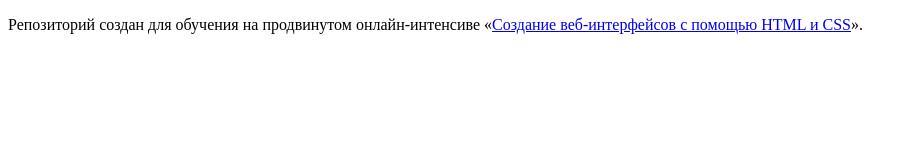
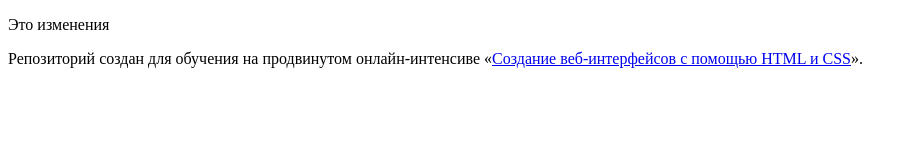
Before and after one commit to ilovebeatles/24223-Pink, a website: page index.html in a window 1280 px wide. Shown: the whole page, without its empty margins (0-917 px from the left). Drawn offline with Linux system fonts and the light colour scheme.

Commit message:
Изменения
Внёс изменения.

```diff
--- a/index.html
+++ b/index.html
@@ -8,7 +8,7 @@
 </head>
 
 <body>
-
+	<p>Это изменения</p>
   <p>Репозиторий создан для обучения на продвинутом онлайн-интенсиве «<a href="https://htmlacademy.ru/advanced_intensive">Создание веб-интерфейсов с помощью HTML и CSS</a>».</p>
 
   <!-- <script src="js/script.js"></script> -->
```
